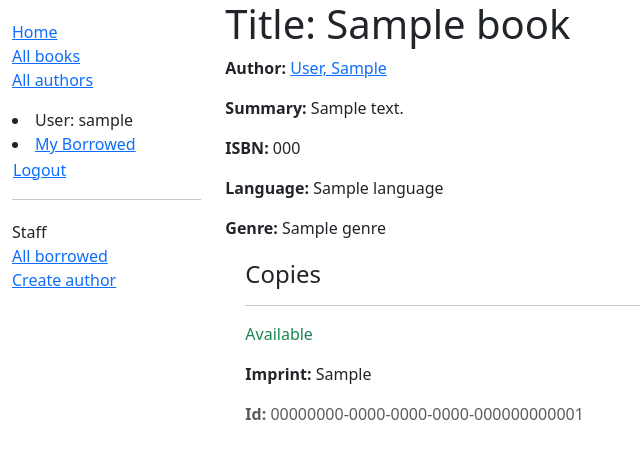
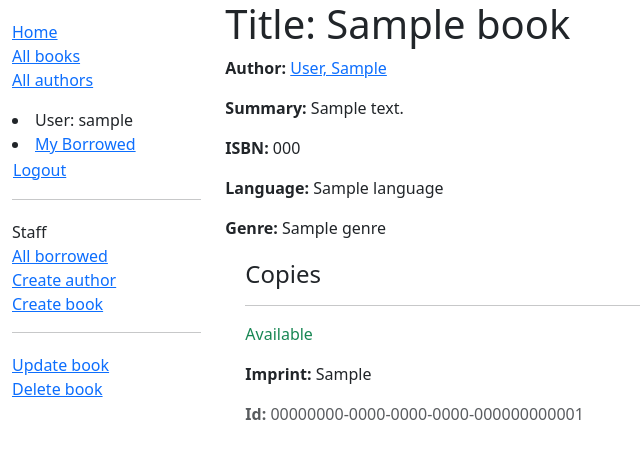
Before and after one commit to MattMizelle32/django_local_library, a Django app: page /catalog/book/1 in a window 1280 px wide. Shown: the top 459 px of the page, without its empty margins (0-640 px from the left). Run offline with Django 5.2, Linux system fonts and the light colour scheme; a user stored in the database is signed in; tables that the repository leaves empty hold one stand-in row (values such as "Sample post").

Commit message:
part 9 challenge complete

```diff
--- a/locallibrary/catalog/templates/base_generic.html
+++ b/locallibrary/catalog/templates/base_generic.html
@@ -43,6 +43,9 @@
           {% if perms.catalog.add_author %}
              <li><a href="{% url 'author-create' %}">Create author</a></li>
           {% endif %}
+          {% if perms.catalog.add_book %}
+          <li><a href="{% url 'book-create' %}">Create book</a></li>
+          {% endif %}
           </ul>
           {% endif %}
 
--- a/locallibrary/catalog/templates/catalog/book_detail.html
+++ b/locallibrary/catalog/templates/catalog/book_detail.html
@@ -27,3 +27,20 @@
     {% endfor %}
   </div>
 {% endblock %}
+
+{% block sidebar %}
+  {{ block.super }}
+
+  {% if perms.catalog.change_book or perms.catalog.delete_book %}
+  <hr>
+  <ul class="sidebar-nav">
+    {% if perms.catalog.change_book %}
+      <li><a href="{% url 'book-update' book.id %}">Update book</a></li>
+    {% endif %}
+    {% if not book.book_set.all and perms.catalog.delete_author %}
+      <li><a href="{% url 'book-delete' book.id %}">Delete book</a></li>
+    {% endif %}
+    </ul>
+  {% endif %}
+
+{% endblock %}
--- a/locallibrary/catalog/urls.py
+++ b/locallibrary/catalog/urls.py
@@ -22,3 +22,10 @@ urlpatterns += [
     path('author/<int:pk>/update/', views.AuthorUpdate.as_view(), name='author-update'),
     path('author/<int:pk>/delete/', views.AuthorDelete.as_view(), name='author-delete'),
 ]
+
+
+urlpatterns += [
+    path('book/create/', views.BookCreate.as_view(), name='book-create'),
+    path('book/<int:pk>/update/', views.BookUpdate.as_view(), name='book-update'),
+    path('book/<int:pk>/delete/', views.BookDelete.as_view(), name='book-delete'),
+]
--- a/locallibrary/catalog/views.py
+++ b/locallibrary/catalog/views.py
@@ -161,3 +161,34 @@ class AuthorDelete(PermissionRequiredMixin, DeleteView):
             return HttpResponseRedirect(
                 reverse("author-delete", kwargs={"pk": self.object.pk})
             )
+
+
+class BookCreate(PermissionRequiredMixin, CreateView):
+    model = Book
+    success_url = reverse_lazy('books')
+    fields = ['title', 'author', 'summary', 'isbn', 'genre', 'language']
+    permission_required = 'catalog.add_book'
+
+
+class BookUpdate(PermissionRequiredMixin, UpdateView):
+    model = Book
+    # Not recommended (potential security issue if more fields added)
+    fields = '__all__'
+    permission_required = 'catalog.change_book'
+
+
+class BookDelete(PermissionRequiredMixin, DeleteView):
+    model = Book
+    success_url = reverse_lazy('books')
+    permission_required = 'catalog.delete_book'
+
+    def form_valid(self, form):
+        try:
+            # Delete all BookInstances with this book as the foreign key
+            BookInstance.objects.filter(book=self.object).delete()
+            self.object.delete()
+            return HttpResponseRedirect(self.success_url)
+        except Exception as e:
+            return HttpResponseRedirect(
+                reverse("book-delete", kwargs={"pk": self.object.pk})
+            )
```
Also changed, not shown: locallibrary/catalog/templates/catalog/book_confirm_delete.html (added, +23 -0 lines), locallibrary/catalog/templates/catalog/book_form.html (added, +11 -0 lines).
